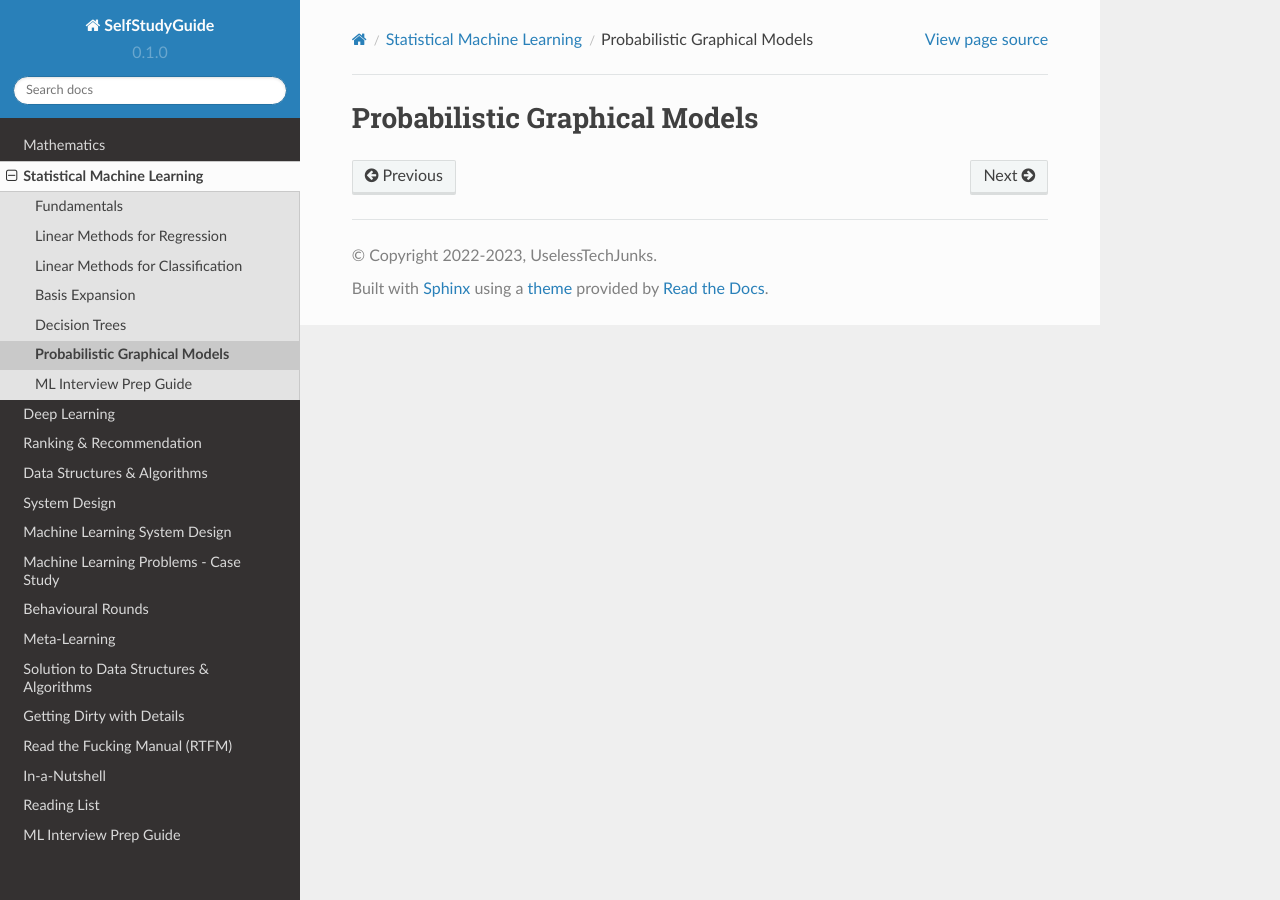
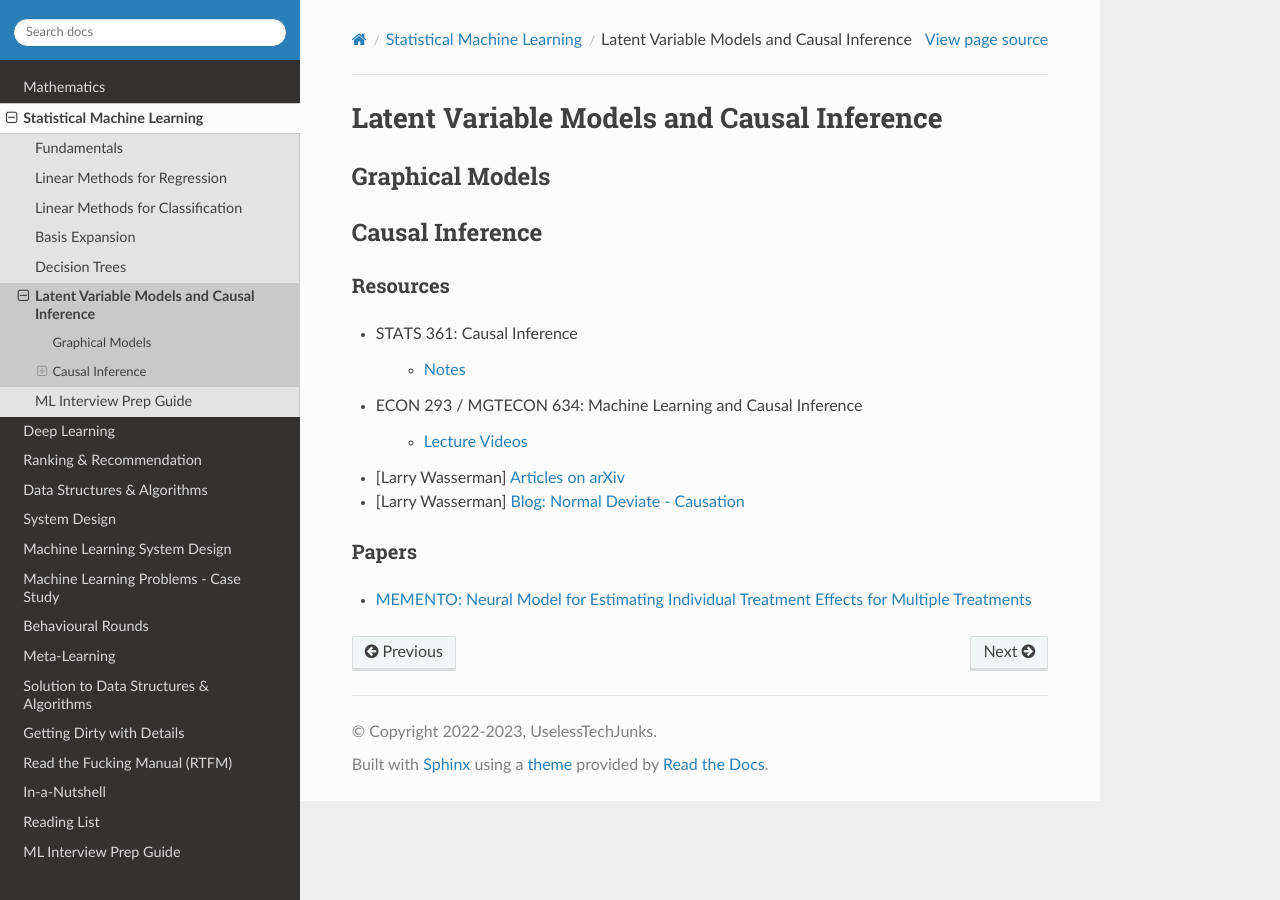
Before and after one commit to uselesstechjunks/leetcode, a Sphinx documentation site: the page built from docs/source/ml/graph.rst, in a window 1280 px wide. Built offline with Sphinx 7.4.7 and the Read the Docs theme 2.0.0, drawn with Linux system fonts in a browser that asks for light colours.

Commit message:
Update graph.rst (#186)

```diff
--- a/docs/source/ml/graph.rst
+++ b/docs/source/ml/graph.rst
@@ -1,3 +1,26 @@
 ###################################################################################
-Probabilistic Graphical Models
+Latent Variable Models and Causal Inference
 ###################################################################################
+
+***********************************************************************************
+Graphical Models
+***********************************************************************************
+
+***********************************************************************************
+Causal Inference
+***********************************************************************************
+Resources
+-----------------------------------------------------------------------------------
+* STATS 361: Causal Inference
+
+    - `Notes <https://web.stanford.edu/~swager/stats361.pdf>`_
+* ECON 293 / MGTECON 634: Machine Learning and Causal Inference
+
+    - `Lecture Videos <https://www.youtube.com/playlist?list=PLxq_lXOUlvQAoWZEqhRqHNezS30lI49G->`_
+
+* [Larry Wasserman] `Articles on arXiv <https://arxiv.org/a/wasserman_l_1.html>`_
+* [Larry Wasserman] `Blog: Normal Deviate - Causation <https://normaldeviate.wordpress.com/2012/06/18/48/>`_
+
+Papers
+-----------------------------------------------------------------------------------
+* `MEMENTO: Neural Model for Estimating Individual Treatment Effects for Multiple Treatments <https://dl.acm.org/doi/pdf/10.1145/3511808.3557125>`_
```
